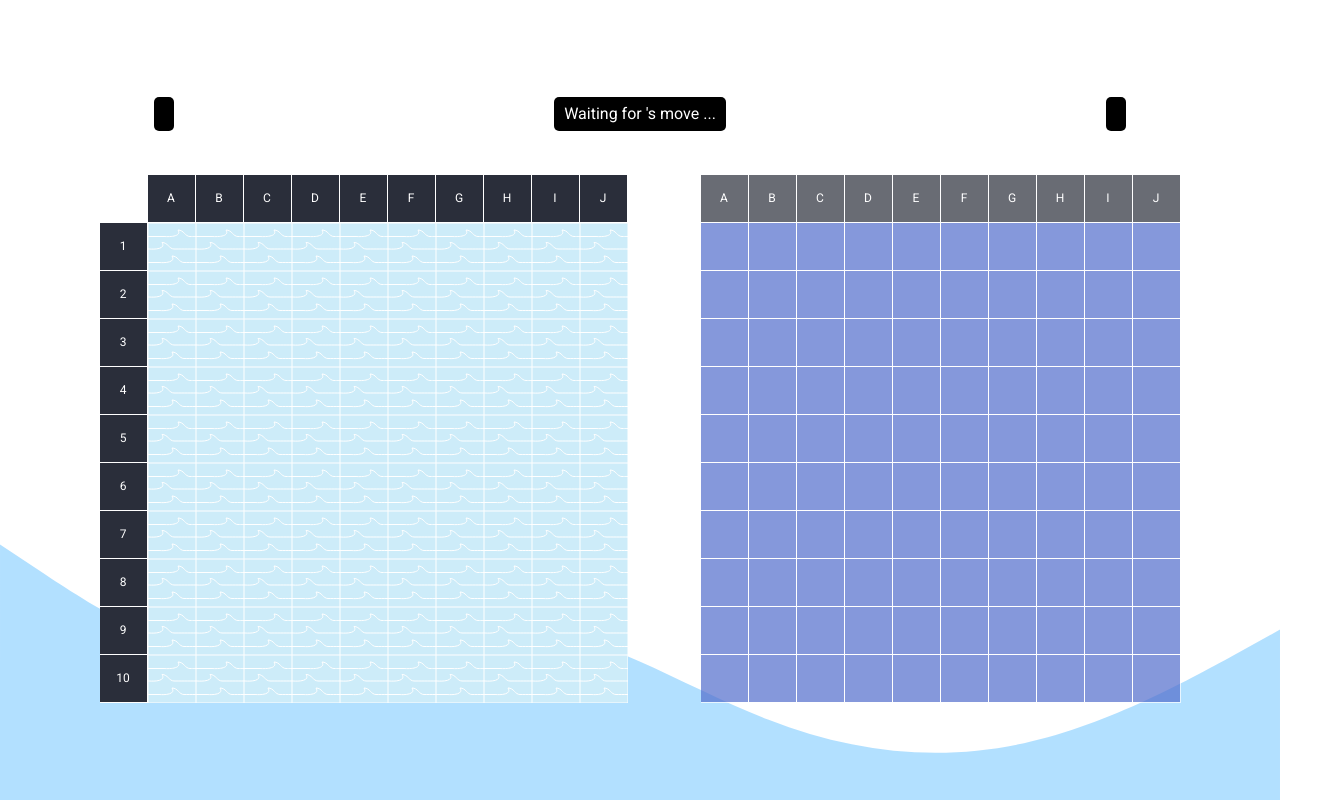
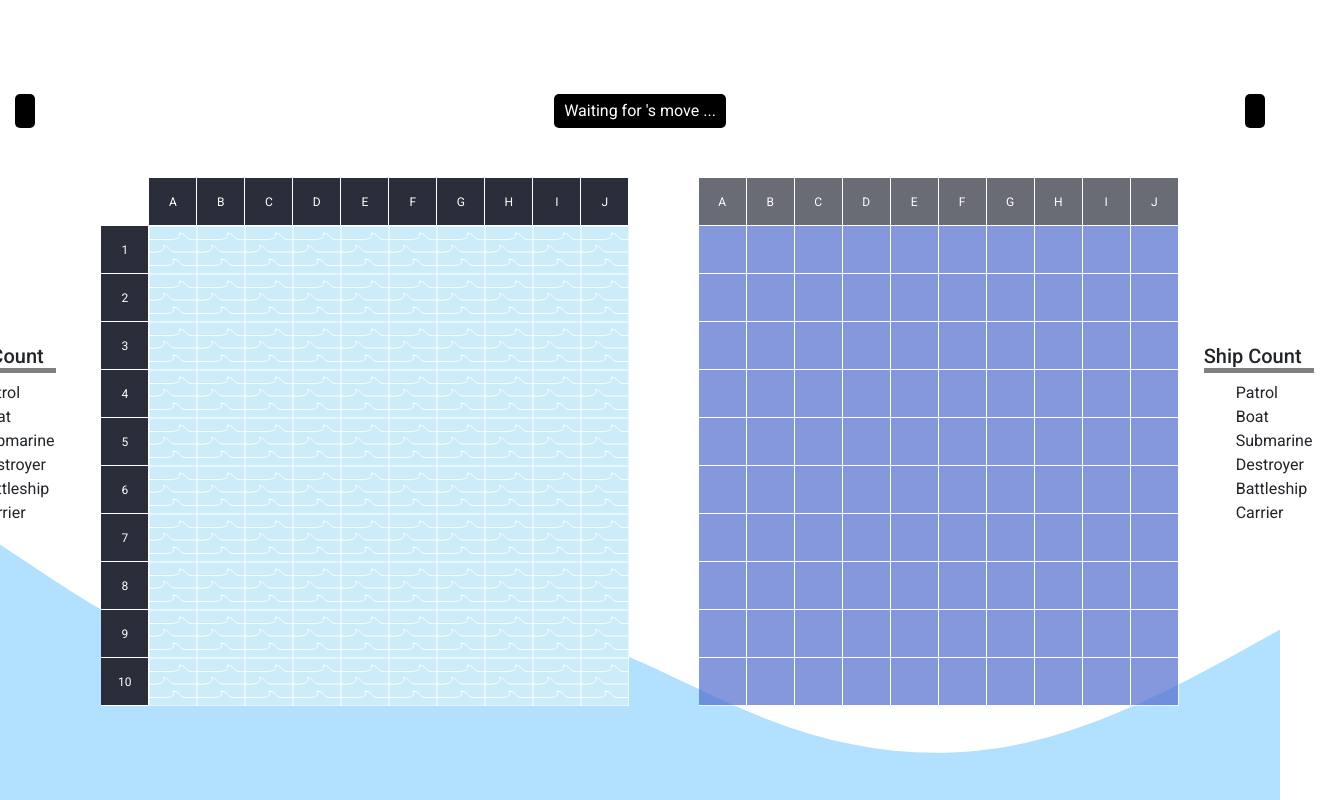
Before and after one commit to Furkangunduz/battleship, a React (Create React App) app: page /battle in a window 1280 px wide. Shown: the whole page, 1334 px wide, since content can reach past the window. Built offline with nearby package versions, Linux system fonts and the light colour scheme; no server answers.

Commit message:
Created winning page.

```diff
--- a/src/BattleContext.jsx
+++ b/src/BattleContext.jsx
@@ -6,10 +6,20 @@ export const BattleProvider = ({ children }) => {
 	const [myBoard, setMyBoard] = useState(null);
 	const [enemyBoard, setEnemyBoard] = useState(null);
 	const [isMyTurn, setIsMyTurn] = useState(false);
+	const [winner, setWinner] = useState(null);
 
 	return (
 		<BattleContext.Provider
-			value={{ myBoard, setMyBoard, enemyBoard, setEnemyBoard, isMyTurn, setIsMyTurn }}>
+			value={{
+				myBoard,
+				setMyBoard,
+				enemyBoard,
+				setEnemyBoard,
+				isMyTurn,
+				setIsMyTurn,
+				winner,
+				setWinner,
+			}}>
 			{children}
 		</BattleContext.Provider>
 	);
--- /dev/null
+++ b/src/components/RemainingShips.jsx
@@ -0,0 +1,18 @@
+import React from 'react';
+
+function RemainingShips() {
+	return (
+		<div style={{ paddingRight: '20px' }}>
+			<h5 style={{ borderBottom: '5px solid gray' }}>Ship Count</h5>
+			<ul>
+				<li>Patrol Boat</li>
+				<li>Submarine</li>
+				<li>Destroyer</li>
+				<li>Battleship</li>
+				<li>Carrier</li>
+			</ul>
+		</div>
+	);
+}
+
+export default RemainingShips;
--- /dev/null
+++ b/src/components/Win.jsx
@@ -0,0 +1,5 @@
+function Win() {
+	return <div className='win'>Win</div>;
+}
+
+export default Win;
--- a/src/pages/Battle.jsx
+++ b/src/pages/Battle.jsx
@@ -5,13 +5,23 @@ import SocketContext from '../SocketContext';
 import UserContext from '../UserContext';
 import BattleContext from '../BattleContext';
 import { toast } from 'react-toastify';
+import RemainingShips from '../components/RemainingShips';
+import Win from '../components/Win';
 
 function Battle({ navigate }) {
 	const { setIsBattleStart } = useContext(ShipContext);
 	const { socket } = useContext(SocketContext);
 	const { userData, enemyName } = useContext(UserContext);
-	const { myBoard, setMyBoard, enemyBoard, setEnemyBoard, isMyTurn, setIsMyTurn } =
-		useContext(BattleContext);
+	const {
+		myBoard,
+		setMyBoard,
+		enemyBoard,
+		setEnemyBoard,
+		isMyTurn,
+		setIsMyTurn,
+		winner,
+		setWinner,
+	} = useContext(BattleContext);
 
 	useEffect(() => {
 		setIsBattleStart(true);
@@ -35,8 +45,13 @@ function Battle({ navigate }) {
 				navigate(`/`);
 			}, 5000);
 		});
+		socket.on('game-finish', (winner) => {
+			console.log('winner', winner);
+			setWinner(winner);
+		});
 	}, [socket]);
 	return (
+		<>
 			<div className='battle-container'>
 				<div className='players-name'>
 					<p>{userData.userName}</p>
@@ -47,11 +62,18 @@ function Battle({ navigate }) {
 					</p>
 					<p>{enemyName}</p>
 				</div>
+
 				<div className='boards-container'>
+					<RemainingShips />
+
 					<Board key={1} isEnemyBoard={false} board={myBoard} />
 					<Board key={2} isEnemyBoard={true} board={enemyBoard} />
+
+					<RemainingShips />
 				</div>
 			</div>
+			{winner && <Win />}
+		</>
 	);
 }
 
--- a/src/style/board.css
+++ b/src/style/board.css
@@ -2,6 +2,10 @@
 * {
 	font-family: 'Roboto', sans-serif;
 	margin: 0;
+	list-style: none;
+	border: none;
+	text-decoration: none;
+	box-sizing: border-box;
 }
 #root {
 	height: 100vh;
@@ -40,6 +44,19 @@
 	gap: 20px;
 }
 .how-to-play {
+	position: fixed;
+	height: 100vh;
+	top: 0;
+	left: 0;
+	bottom: 0;
+	right: 0;
+	display: flex;
+	justify-content: center;
+	align-items: center;
+	background-color: rgba(0, 0, 0, 0.5);
+	z-index: 9;
+}
+.win {
 	position: fixed;
 	height: 100vh;
 	top: 0;
```
Lines whose indentation alone changed are shown as unchanged.
